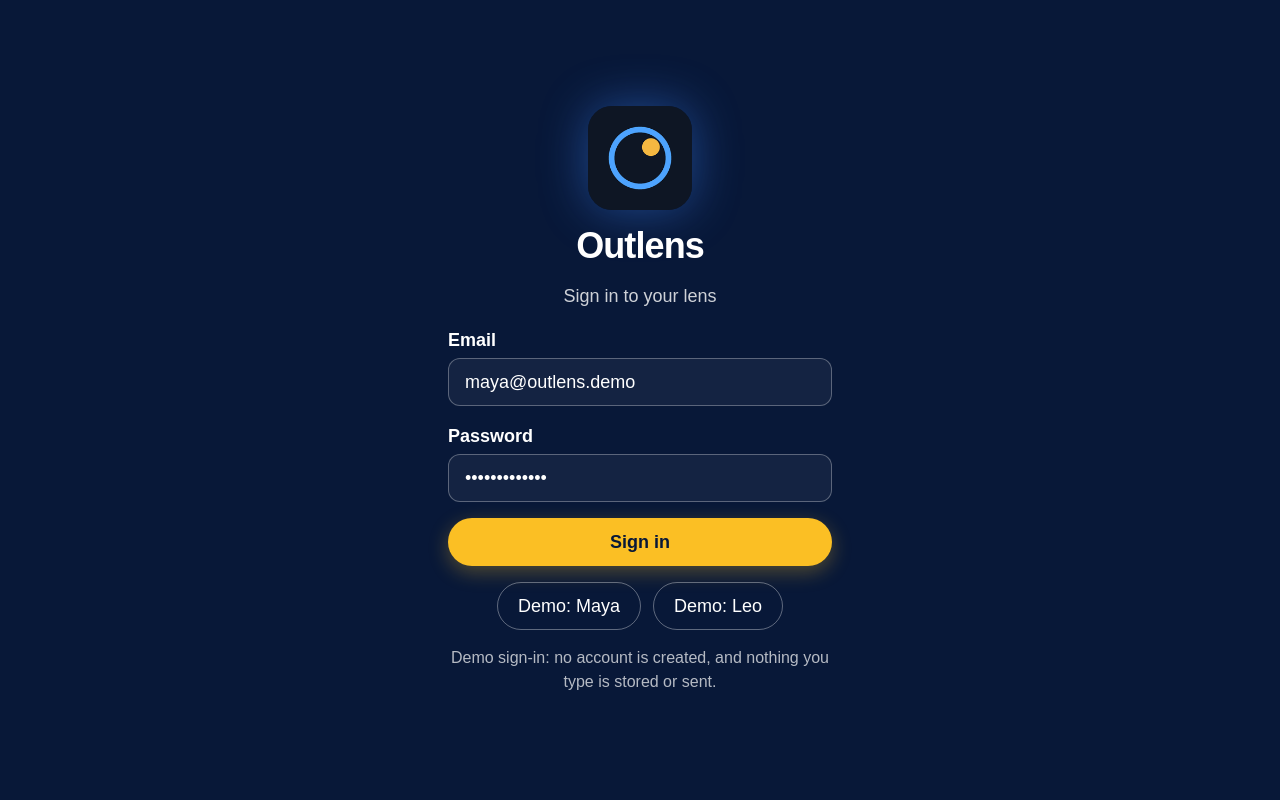
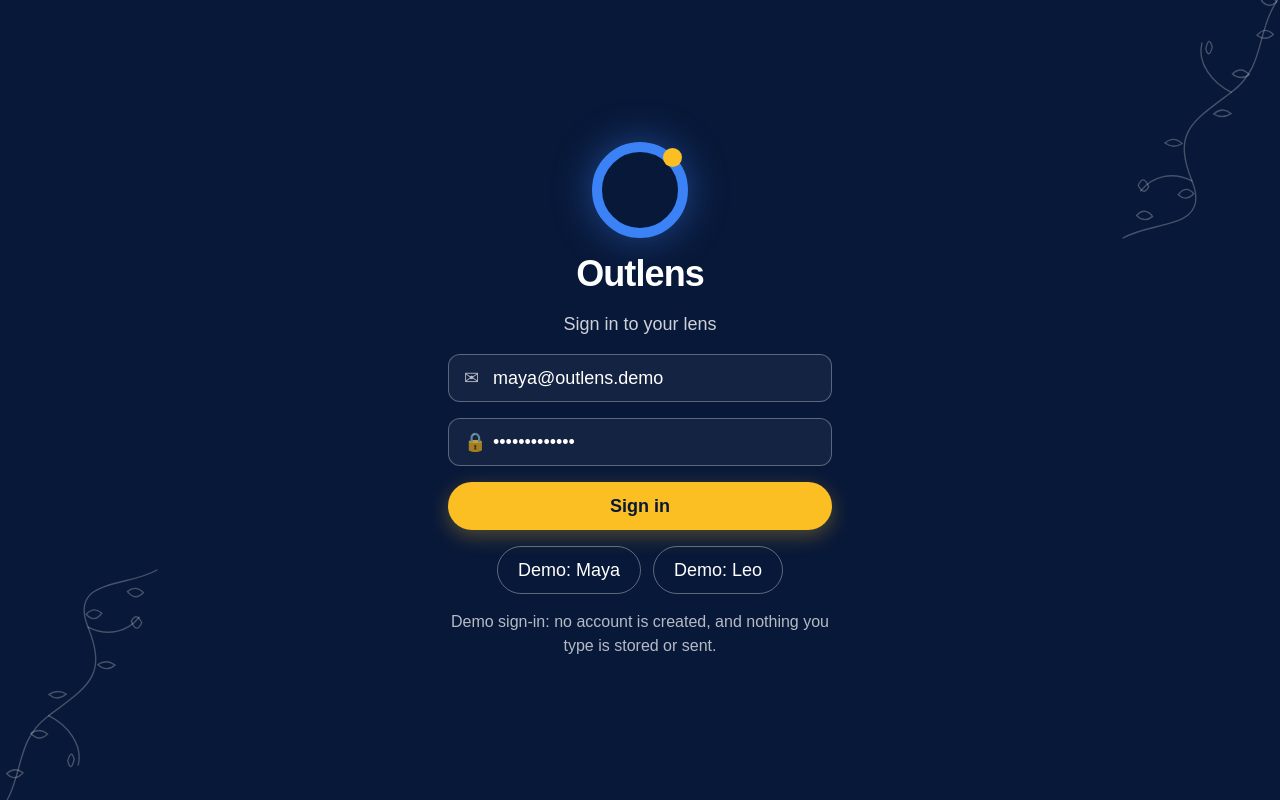
Before and after one commit to heyyamulya/Outlens, a Next.js app: page /explore in a window 1280 px wide. Built offline with nearby package versions, Linux system fonts and the light colour scheme.

Commit message:
Design: vines, ring logo, icon inputs

```diff
--- a/app/explore/CameraExplorer.tsx
+++ b/app/explore/CameraExplorer.tsx
@@ -143,6 +143,58 @@ type Recognizer = {
   start: () => void;
   stop: () => void;
 };
+
+/** Decorative botanical vine line art (from the design), drawn with thin light strokes. */
+function Vines({ className = "" }: { className?: string }) {
+  const leaf = (x: number, y: number, r: number) => (
+    <path
+      key={`${x}-${y}`}
+      d={`M${x} ${y} q ${9 * Math.cos(r)} ${-9 * Math.sin(r) - 6} ${18 * Math.cos(r)} ${-2 * Math.sin(r)} q ${-9 * Math.cos(r)} ${9 * Math.sin(r) + 4} ${-18 * Math.cos(r)} ${2 * Math.sin(r)} Z`}
+    />
+  );
+  return (
+    <svg
+      aria-hidden
+      viewBox="0 0 220 260"
+      className={`pointer-events-none absolute -z-10 h-64 w-56 text-white/25 ${className}`}
+      fill="none"
+      stroke="currentColor"
+      strokeWidth="1.4"
+      strokeLinecap="round"
+    >
+      <path d="M210 0 C 170 40, 190 80, 150 110 S 90 150, 110 200 S 70 240, 40 258" />
+      <path d="M150 110 C 130 100, 115 80, 120 60" />
+      <path d="M110 200 C 90 190, 70 195, 58 210" />
+      {[
+        [196, 18, 2.6],
+        [176, 52, 0.4],
+        [168, 92, 2.8],
+        [124, 66, 1.2],
+        [132, 132, 0.2],
+        [100, 162, 2.9],
+        [96, 214, 0.5],
+        [66, 206, 2.2],
+        [70, 236, 2.7],
+      ].map(([x, y, r]) => leaf(x, y, r))}
+    </svg>
+  );
+}
+
+/** The Outlens logo from the design: a blue ring with an amber dot. */
+function RingLogo({ size = 96 }: { size?: number }) {
+  return (
+    <span aria-hidden className="relative mx-auto block" style={{ width: size, height: size }}>
+      <span
+        className="absolute inset-0 rounded-full border-[#3B82F6] shadow-[0_0_40px_rgba(59,130,246,0.45)]"
+        style={{ borderWidth: size * 0.11 }}
+      />
+      <span
+        className="absolute rounded-full bg-[#FBBF24]"
+        style={{ width: size * 0.2, height: size * 0.2, right: size * 0.06, top: size * 0.06 }}
+      />
+    </span>
+  );
+}
 
 // Compact action button in the label (still a 48px tap target).
 const ACTION =
@@ -1032,7 +1084,9 @@ export default function CameraExplorer() {
       )}
 
       {!live && !signedIn && (
-        <main className="flex h-full flex-col items-center justify-center overflow-y-auto px-6 py-8">
+        <main className="relative isolate flex h-full flex-col items-center justify-center overflow-hidden overflow-y-auto px-6 py-8">
+          <Vines className="-right-6 -top-4" />
+          <Vines className="-bottom-6 -left-6 rotate-180" />
           <form
             className="flex w-full max-w-sm flex-col gap-4"
             onSubmit={(e) => {
@@ -1042,23 +1096,24 @@ export default function CameraExplorer() {
               setSignedIn(true);
             }}
           >
-            {/* eslint-disable-next-line @next/next/no-img-element */}
-            <img src="/icon-192.png" alt="" width={104} height={104} className="mx-auto rounded-3xl shadow-[0_0_48px_rgba(59,130,246,0.45)]" />
+            <RingLogo size={96} />
             <h1 className="text-center text-4xl font-semibold tracking-tight">Outlens</h1>
             <p className="text-center text-white/80">Sign in to your lens</p>
-            <label className="flex flex-col gap-1">
-              <span className="font-semibold">Email</span>
+            <label className="relative flex flex-col gap-1">
+              <span className="sr-only">Email</span>
+              <span aria-hidden className="pointer-events-none absolute left-4 top-1/2 -translate-y-1/2 text-white/70">✉</span>
               <input
                 type="email"
                 value={email}
                 onChange={(e) => setEmail(e.target.value)}
                 autoComplete="off"
-                className="min-h-12 rounded-xl border border-white/30 bg-white/5 px-4 text-white placeholder:text-white/50"
+                className="min-h-12 rounded-xl border border-white/30 bg-white/5 pl-11 pr-4 text-white placeholder:text-white/50"
               />
             </label>
-            <label className="flex flex-col gap-1">
-              <span className="font-semibold">Password</span>
-              <input type="password" defaultValue="demo-password" autoComplete="off" className="min-h-12 rounded-xl border border-white/30 bg-white/5 px-4 text-white placeholder:text-white/50" />
+            <label className="relative flex flex-col gap-1">
+              <span className="sr-only">Password</span>
+              <span aria-hidden className="pointer-events-none absolute left-4 top-1/2 -translate-y-1/2 text-white/70">🔒</span>
+              <input type="password" defaultValue="demo-password" autoComplete="off" className="min-h-12 rounded-xl border border-white/30 bg-white/5 pl-11 pr-4 text-white placeholder:text-white/50" />
             </label>
             <button type="submit" className="min-h-12 rounded-full bg-[#FBBF24] shadow-[0_6px_20px_rgba(251,191,36,0.3)] px-6 font-semibold text-[#081838]">
               Sign in
@@ -1083,17 +1138,17 @@ export default function CameraExplorer() {
       )}
 
       {!live && signedIn && usersOpen && (
-        <main className="flex h-full flex-col items-center overflow-y-auto px-4 py-8">
+        <main className="relative isolate flex h-full flex-col items-center overflow-hidden overflow-y-auto px-4 py-8">
+          <Vines className="-right-8 -top-6 opacity-60" />
           <UserPanel state={usersState} onChange={changeUsers} onClose={() => setUsersOpen(false)} />
         </main>
       )}
 
       {!live && signedIn && !usersOpen && (
-        <main className="flex h-full flex-col items-center justify-center gap-6 overflow-y-auto px-6 py-8 text-center">
-          {!message && (
-            // eslint-disable-next-line @next/next/no-img-element
-            <img src="/icon-192.png" alt="" width={96} height={96} className="rounded-3xl shadow-[0_0_40px_rgba(77,163,255,0.45)]" />
-          )}
+        <main className="relative isolate flex h-full flex-col items-center justify-center gap-6 overflow-hidden overflow-y-auto px-6 py-8 text-center">
+          <Vines className="-right-6 -top-4" />
+          <Vines className="-bottom-6 -left-6 rotate-180" />
+          {!message && <RingLogo size={88} />}
           <h1 className="text-3xl font-semibold">{message?.title ?? "Put on your lens"}</h1>
           <p className="max-w-md leading-relaxed text-white/85">
             {status === "starting"
```
